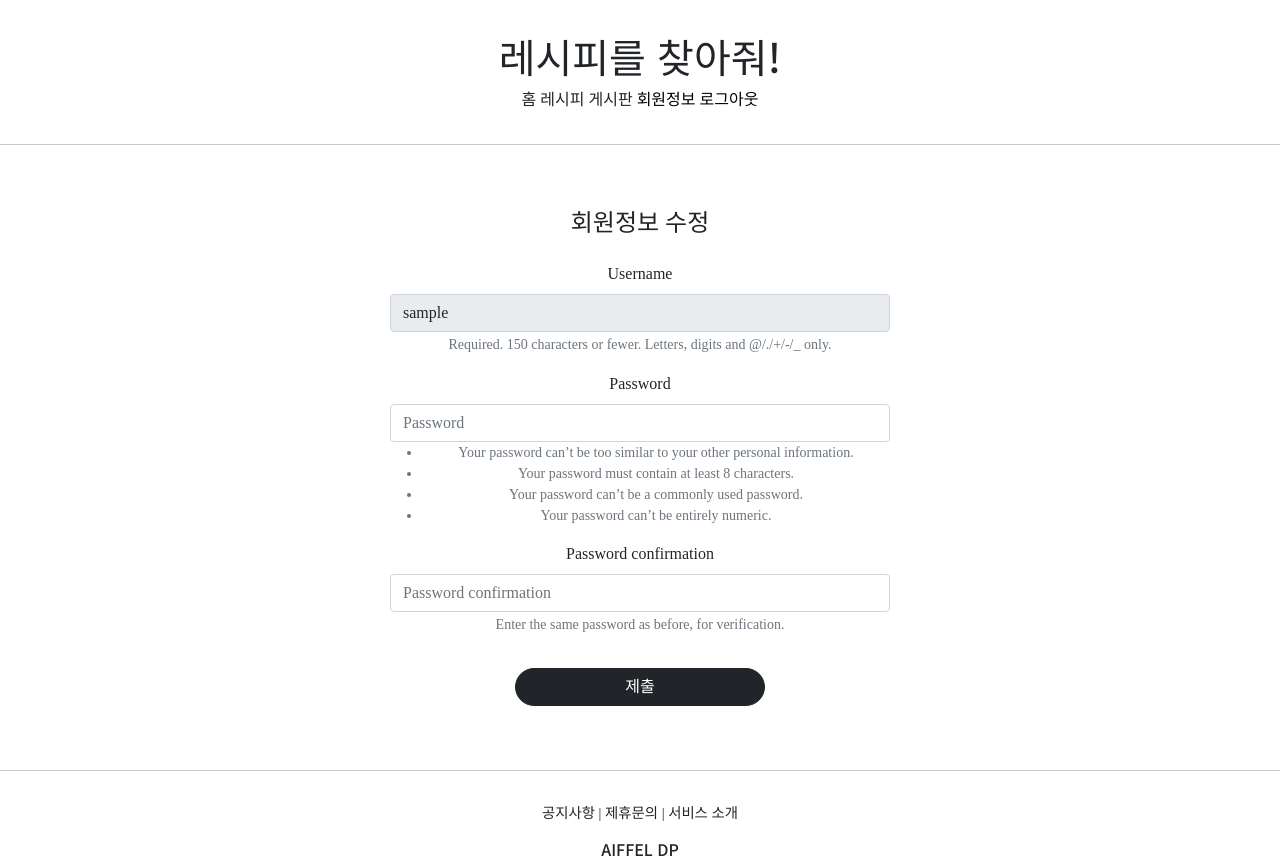
After one commit to woongcheol/django-app, a Django app: page /account/update/1 in a window 1280 px wide. The commit adds this page. Run offline with Django 3.2, Linux system fonts and the light colour scheme; tables that the repository leaves empty hold one stand-in row (values such as "Sample post"); some libraries are stand-ins or nearby versions.

Commit message:
update mypage

```diff
--- /dev/null
+++ b/heat/accountapp/forms.py
@@ -0,0 +1,8 @@
+from django.contrib.auth.forms import UserCreationForm
+
+
+class AccountUpdateForm(UserCreationForm):
+    def __init__(self, *args, **kwargs):
+        super().__init__(*args, **kwargs)
+
+        self.fields['username'].disabled = True
--- a/heat/accountapp/templates/accountapp/login.html
+++ b/heat/accountapp/templates/accountapp/login.html
@@ -5,7 +5,7 @@
 
     <div style="text-align: center; max-width: 500px; margin: 4rem auto">
         <div>
-            <h4>Login</h4>
+            <h4>로그인</h4>
         </div>
         <div>
             <form action="" method="post">
--- /dev/null
+++ b/heat/accountapp/templates/accountapp/update.html
@@ -0,0 +1,17 @@
+{% extends 'base.html' %}
+{% load bootstrap5 %}
+
+{% block content %}
+
+    <div style="text-align: center; max-width: 500px; margin: 4rem auto">
+        <div class="mb-4">
+            <h4>회원정보 수정</h4>
+        </div>
+        <form action="{% url 'accountapp:update' pk=user.pk %}" method="post">
+            {% csrf_token %}
+            {% bootstrap_form form %}
+            <input type="submit" value="제출" class="btn btn-dark rounded-pill col-6 mt-3">
+        </form>
+    </div>
+
+{% endblock %}
--- a/heat/accountapp/urls.py
+++ b/heat/accountapp/urls.py
@@ -1,5 +1,5 @@
 from django.urls import path
-from accountapp.views import AccountCreateView, hello_world, AccountDetailView
+from accountapp.views import AccountCreateView, AccountUpdateView, hello_world, AccountDetailView
 from django.contrib.auth.views import LoginView, LogoutView
 
 app_name = "accountapp"
@@ -10,4 +10,5 @@ urlpatterns = [
     path('logout/', LogoutView.as_view(), name='logout'),
     path('create/', AccountCreateView.as_view(), name='create'),
     path('detail/<int:pk>', AccountDetailView.as_view(), name='detail'),
+    path('update/<int:pk>', AccountUpdateView.as_view(), name='update'),
 ]
--- a/heat/accountapp/views.py
+++ b/heat/accountapp/views.py
@@ -5,9 +5,11 @@ from django.urls import reverse, reverse_lazy
 from django.urls.base import reverse_lazy
 from django.views.generic.base import TemplateView
 from django.views.generic.detail import DetailView
+from django.views.generic.edit import UpdateView
 from accountapp.models import HelloWorld
 from django.views.generic import CreateView
 from django.contrib.auth.models import User
+from accountapp.forms import AccountUpdateForm
 
 # Create your views here.
 
@@ -36,3 +38,9 @@ class AccountDetailView(DetailView):
     model = User
     context_object_name = 'target_user'
     template_name = 'accountapp/detail.html'
+
+class AccountUpdateView(UpdateView):
+    model = User
+    form_class = AccountUpdateForm
+    success_url = reverse_lazy('accountapp:hello_world')
+    template_name = 'accountapp/update.html'
--- a/heat/templates/header.html
+++ b/heat/templates/header.html
@@ -7,14 +7,14 @@
         <span>레시피</span>
         <span>게시판</span>
         {% if not user.is_authenticated %}
-        <a href="{% url 'accountapp:login' %}?next={{ request.path }}">
+        <a href="{% url 'accountapp:login' %}?next={{ request.path }}" style="text-decoration:none; color:black;">
             <span>로그인</span>
         </a>
         {% else %}
-        <a href="{% url 'accountapp:detail' pk=user.pk %}">
+        <a href="{% url 'accountapp:detail' pk=user.pk %}" style="text-decoration:none; color:black;">
             <span>회원정보</span>
         </a>
-        <a href="{% url 'accountapp:logout' %}?next={{ request.path }}">
+        <a href="{% url 'accountapp:logout' %}?next={{ request.path }}" style="text-decoration:none; color:black;">
             <span>로그아웃</span>
         </a>
         {% endif %}
```
Also changed, not shown: heat/accountapp/templates/accountapp/detail.html (+8 -0 lines).
